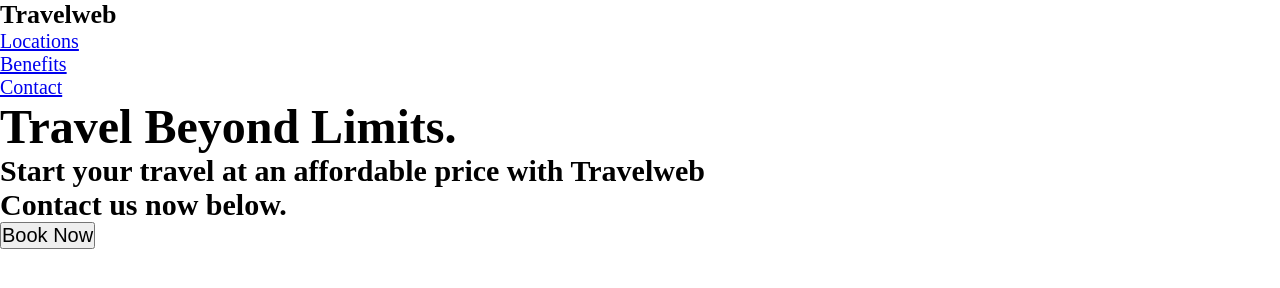
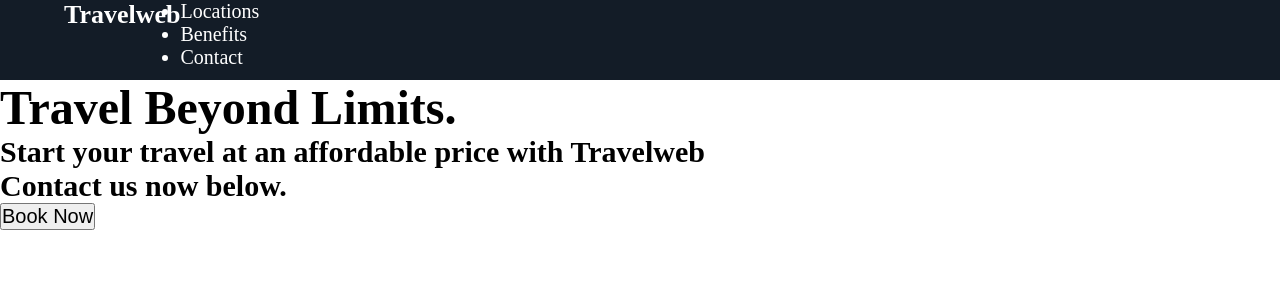
Before and after one commit to cristinamerisoiu/travel-web, a plain HTML site: page index.html in a window 1280 px wide. Drawn offline with Linux system fonts and the light colour scheme.

Commit message:
add flex

```diff
--- a/style.css
+++ b/style.css
@@ -22,3 +22,20 @@ h3 {
 h4,h5 {
     font-size: 2.8rem;
 }
+
+a {
+    color:white;
+    text-decoration: none;
+}
+
+.main-head {
+    background: #131c27;
+    color: white;
+}
+
+nav {
+    min-height: 10vh;
+    display: flex;
+    width: 90%;
+    margin: auto;
+}
```
